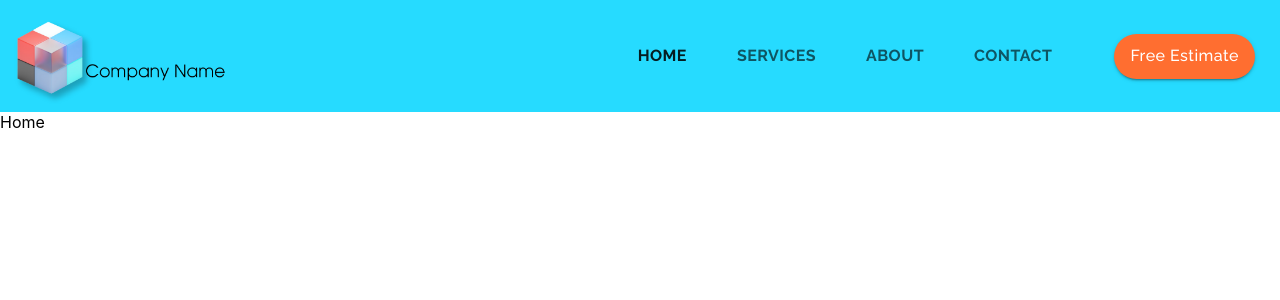
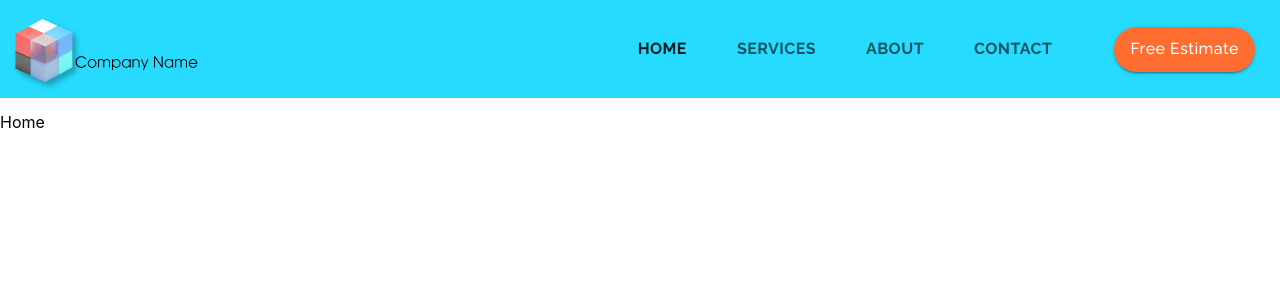
Before and after one commit to JJLindsey/material-components, a React (Create React App) app: page / in a window 1280 px wide. Shown: the top 300 px of the page. Built offline with nearby package versions, Linux system fonts and the light colour scheme.

Commit message:
useEffect hook for navigation

```diff
--- a/src/components/Header.js
+++ b/src/components/Header.js
@@ -1,4 +1,4 @@
-import React, { useState } from 'react'
+import React, { useState, useEffect} from 'react'
 import AppBar from '@material-ui/core/AppBar'
 import Toolbar from '@material-ui/core/Toolbar'
 import useScrollTrigger from '@material-ui/core/useScrollTrigger';
@@ -32,6 +32,12 @@ const useStyles = makeStyles(theme => ({
   logo: {
     height: '7em'
   },
+  logoContainer: {
+    padding: 0,
+    "&:hover": {
+      backgroundColor: "transparent"
+    }
+  },
   tabContainer: {
     marginLeft: 'auto'
   },
@@ -57,13 +63,30 @@ export default function Header(props) {
   const handleChange =(e, value) => {
     setValue(value)
   };
+//check current URL & set value to active tab
+  useEffect(() => {
+    if (window.location.pathname === "/" && value !== 0) {
+      setValue(0)
+    } else if (window.location.pathname === "/services" && value !== 1){
+      setValue(1)
+    } else if (window.location.pathname === "/about" && value !== 2) {
+      setValue(2)
+    } else if (window.location.pathname === "/contact" && value !== 3) {
+      setValue(3)
+    } else if (window.location.pathname === "/estimate" && value !== 4) {
+      setValue(4)
+    }
+  }, [value]);
 
   return (
     <React.Fragment>
       <ElevationScroll>
           <AppBar position='fixed' color='primary'>
               <Toolbar disableGutters>
-                <img className={classes.logo} alt='company logo' src={logo} />
+                <Button component={Link} to="/" disableRipple onClick={() => setValue(0)}
+                  className={classes.logoContainer}>
+                  <img className={classes.logo} alt='company logo' src={logo} />
+                </Button>
                 <Tabs  value={value} onChange={handleChange} className={classes.tabContainer}
                   indicatorColor='primary'
                 >
```
